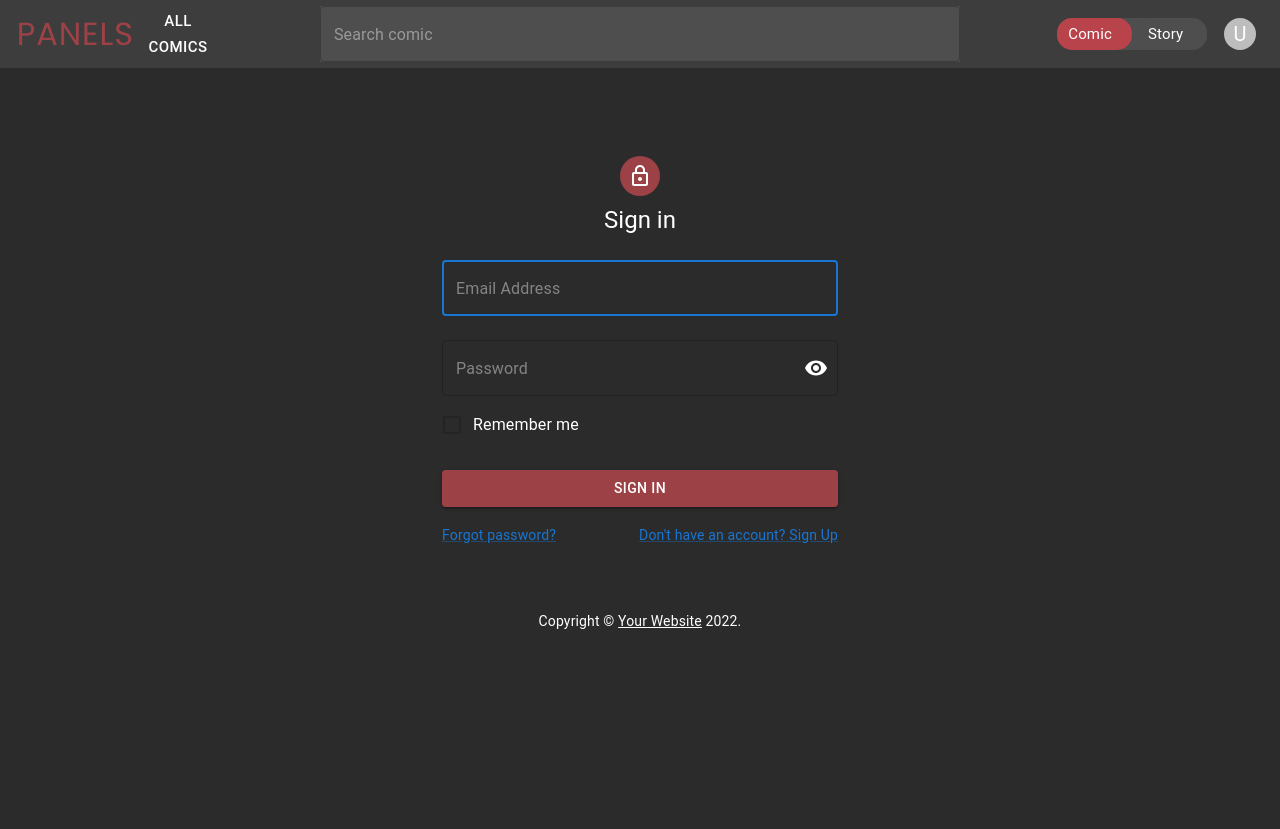
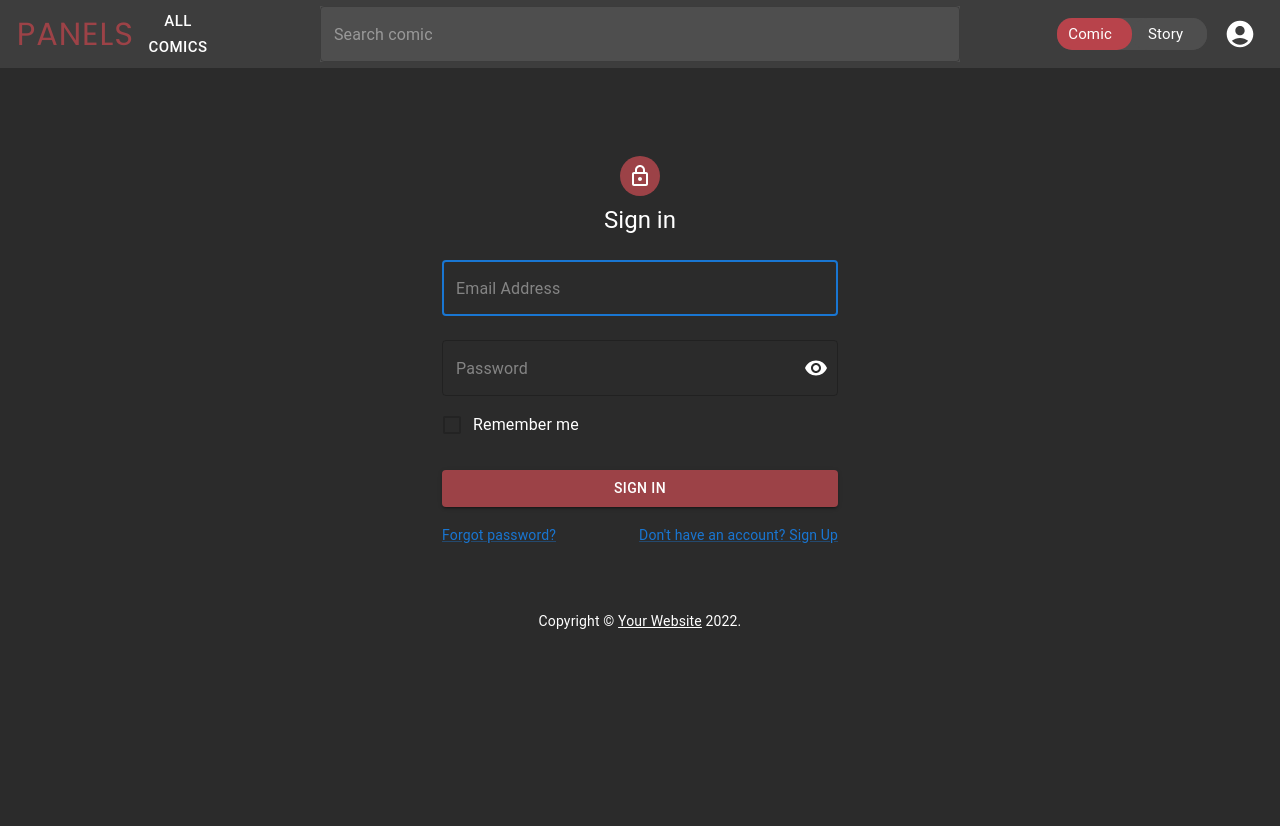
Before and after one commit to CobyYee/Panels, a React (Create React App) app in the folder client/: page /login in a window 1280 px wide. Built offline with nearby package versions, Linux system fonts and the light colour scheme; no server answers.

Commit message:
Quick addendum to Banner

```diff
--- a/client/src/components/Banner.js
+++ b/client/src/components/Banner.js
@@ -4,6 +4,7 @@ import { useNavigate } from "react-router-dom";
 import AuthContextProvider from '../auth'
 import { useContext, useState } from 'react';
 import GlobalStoreContext from '../store';
+import AccountCircle from '@mui/icons-material/AccountCircle';
 
 export default function Banner() {
     const {auth} = useContext(AuthContextProvider)
@@ -99,6 +100,8 @@ export default function Banner() {
             </MenuItem>
         </div>
 
+    let profile = <AccountCircle sx={{ width: 32, height: 32, color: 'white' }} />
+
     if (auth.session !== null) {
         options =
         <div>
@@ -115,6 +118,7 @@ export default function Banner() {
                 Logout
             </MenuItem>
         </div>
+        profile = <Avatar sx={{ width: 32, height: 32 }}>{auth.session.username.charAt(0)}</Avatar>
     }
 
     let menu = <Menu
@@ -154,9 +158,7 @@ export default function Banner() {
                                 onClick={handleListScreen}
                                 disableRipple
                                 sx={{ color: 'white', fontSize: 15, "&.MuiButtonBase-root:hover": { bgcolor: "transparent" } }}>
-                                    {
-                                        (store.mode === "comic" ? "All Comics" : "All Stories")
-                                    }
+                                { (store.mode === "comic" ? "All Comics" : "All Stories") }
                             </Button>
                         </Grid>
                         <Grid item xs ={8} container sx={{display: 'flex', alignItems: 'center', justifyContent: 'center' }}>
@@ -187,7 +189,7 @@ export default function Banner() {
                                 aria-controls="primary-search-account-menu"
                                 aria-haspopup="true"
                             >
-                                <Avatar sx={{ width: 32, height: 32 }}>{(auth.session !== null) ? auth.session.username.charAt(0) : "U"}</Avatar>
+                                { profile }
                             </IconButton>
                         </Grid>
                     </Grid>
--- a/client/src/components/LoginScreen.js
+++ b/client/src/components/LoginScreen.js
@@ -63,7 +63,7 @@ export default function SignIn() {
   };
 
   return (
-    <div style={{ background: '#2b2b2b', height: '95.1vh' }}>
+    <div style={{ background: '#2b2b2b', height: '100%', maxHeight: '94.8vh' }}>
       <Container component="main" maxWidth="xs">
         <CssBaseline />
         <Box
```
